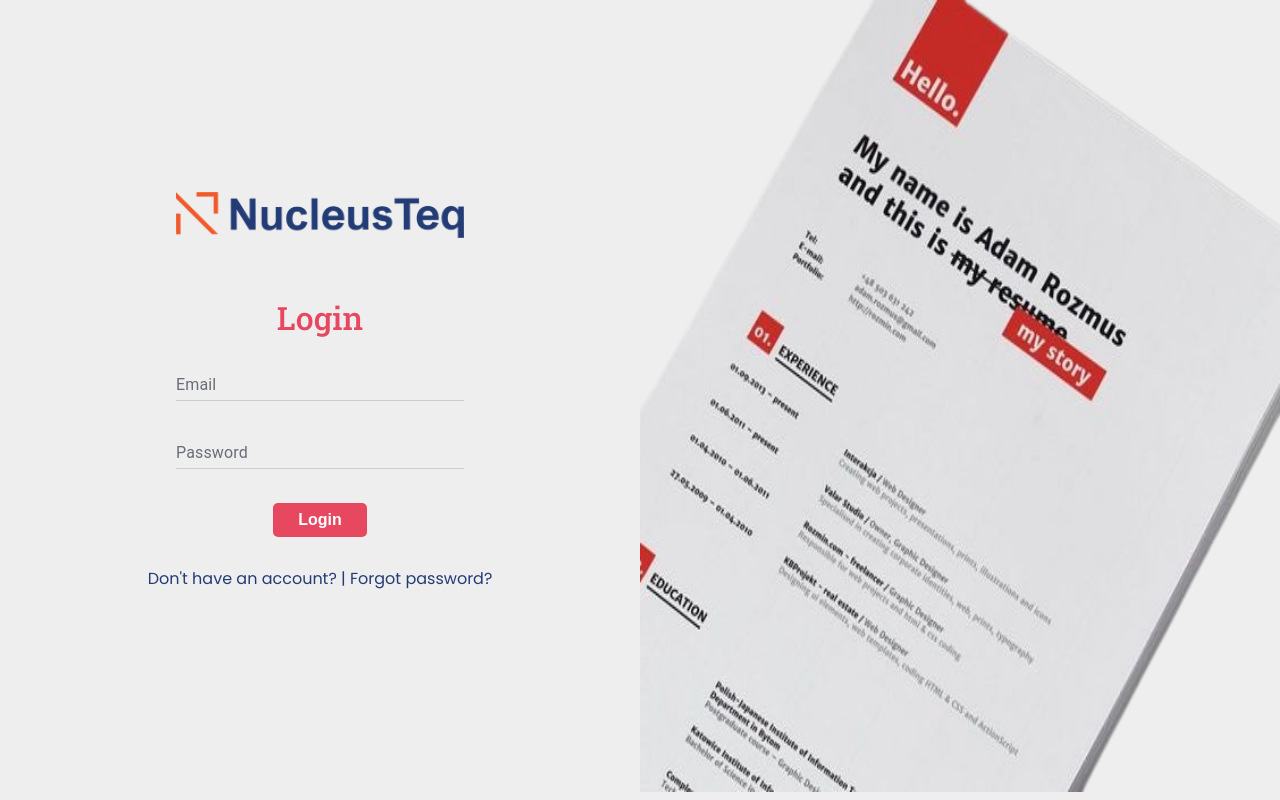
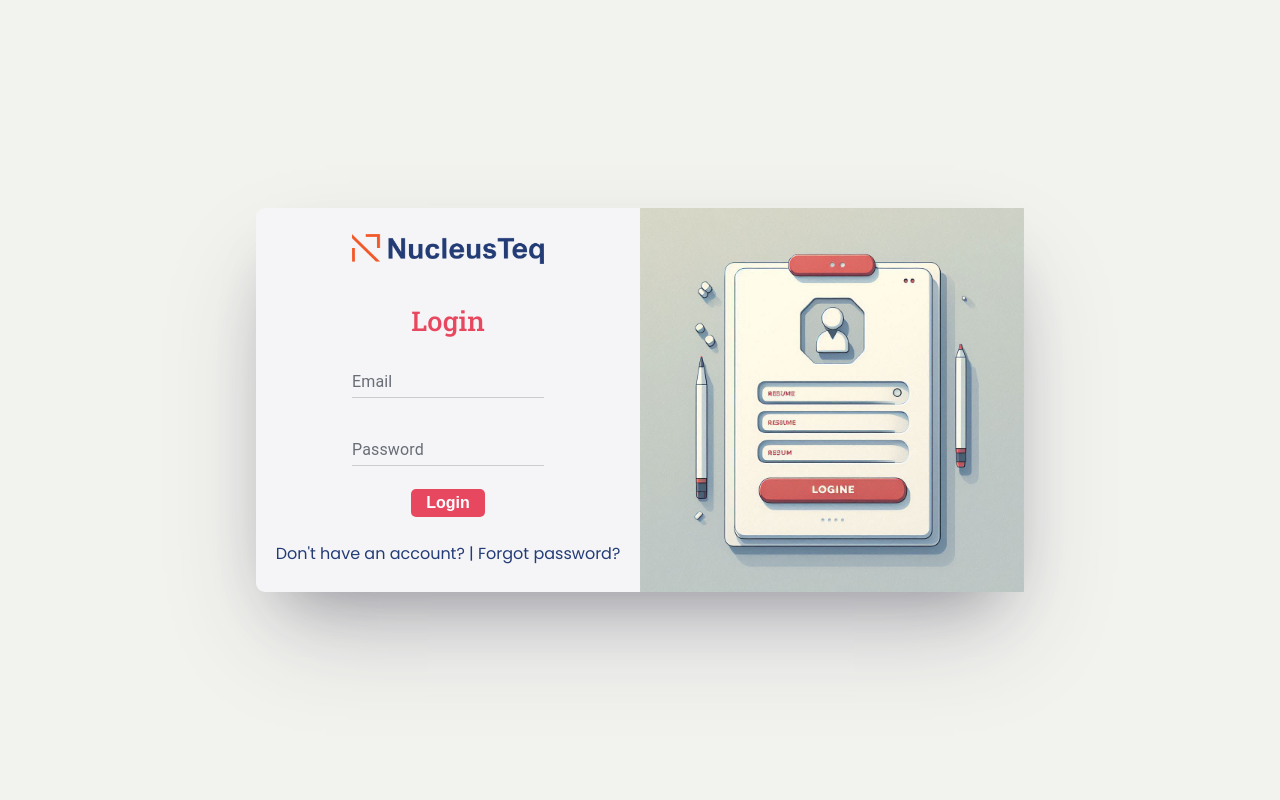
Before and after one commit to soumya1103/Resume-Builder, a React (Create React App) app: page / in a window 1280 px wide. Built offline with nearby package versions, Linux system fonts and the light colour scheme.

Commit message:
Login Page Design COmpleted

```diff
--- a/src/Pages/Login/Login.css
+++ b/src/Pages/Login/Login.css
@@ -3,21 +3,27 @@
 
 .login-container-outer {
   height: 100vh;
-  background-color: #eeeeee;
   font-family: "Poppins", sans-serif;
   font-weight: 400;
   color: #243c76;
-  font-style: normal;
+  display: flex;
+  justify-content: center;
+  background-color: #f2f2ee;
+  align-items: center;
 }
 
 .login-container-inner {
+  background-color: #f5f5f7;
   display: grid;
   grid-template-columns: 50% 50%;
-  text-align: center;
   align-items: center;
+  width: 60%;
+  border-radius: 9px;
+  box-shadow: rgba(50, 50, 93, 0.25) 0px 50px 100px -20px, rgba(0, 0, 0, 0.3) 0px 30px 60px -30px;
 }
 
 .login-form h1 {
+  font-size: 1.7rem;
   color: #e74860;
   margin-top: 0;
   font-family: "Roboto Slab", system-ui;
@@ -28,13 +34,16 @@
   margin-top: 8%;
 }
 
+.login-form img {
+  margin-top: 4%;
+}
+
 .login-img {
   width: 100%;
-  height: 99vh;
 }
 
 .login-input {
-  width: 45%;
+  width: 50%;
 }
 
 .login-btn {
@@ -65,3 +74,12 @@
 .login-input:hover .MuiInput-underline:before {
   border-bottom-color: #243c76;
 }
+
+.login-link {
+  text-decoration: none;
+  color: #243c76;
+}
+
+.login-link:hover {
+  color: #7c8aad;
+}
--- a/src/Pages/Login/Login.jsx
+++ b/src/Pages/Login/Login.jsx
@@ -1,7 +1,7 @@
 import React from "react";
 import { Link } from "react-router-dom";
 import "./Login.css";
-import loginImg from "../../Images/login-img.png";
+import loginImg from "../../Images/login-img.jpeg";
 import logo from "../../Images/NucleusTeq Logo.png";
 import { TextField } from "@mui/material";
 import Button from "../../Components/Button/Button";
@@ -11,7 +11,7 @@ function Login() {
     <div class="login-container-outer">
       <div class="login-container-inner">
         <form class="login-form">
-          <img src={logo} alt="logo" width="45%" />
+          <img src={logo} alt="logo" width="50%" />
           <h1>Login</h1>
           <TextField label="Email" variant="standard" margin="dense" className="login-input" />
           <br />
@@ -19,18 +19,16 @@ function Login() {
           <br />
           <Button className="login-btn">Login</Button>
           <p>
-            <Link to="" style={{ textDecoration: "none", color: "#243C76" }}>
+            <Link to="" className="login-link">
               Don't have an account?
             </Link>
             {" | "}
-            <Link to="" style={{ textDecoration: "none", color: "#243C76" }}>
+            <Link to="" className="login-link">
               Forgot password?
             </Link>
           </p>
         </form>
-        <div>
-          <img src={loginImg} alt="login-image" className="login-img" />
-        </div>
+        <img src={loginImg} alt="login-image" className="login-img" />
       </div>
     </div>
   );
```
Also changed, not shown: src/Images/login-img.jpeg (added), src/Images/login-img.png (deleted).
